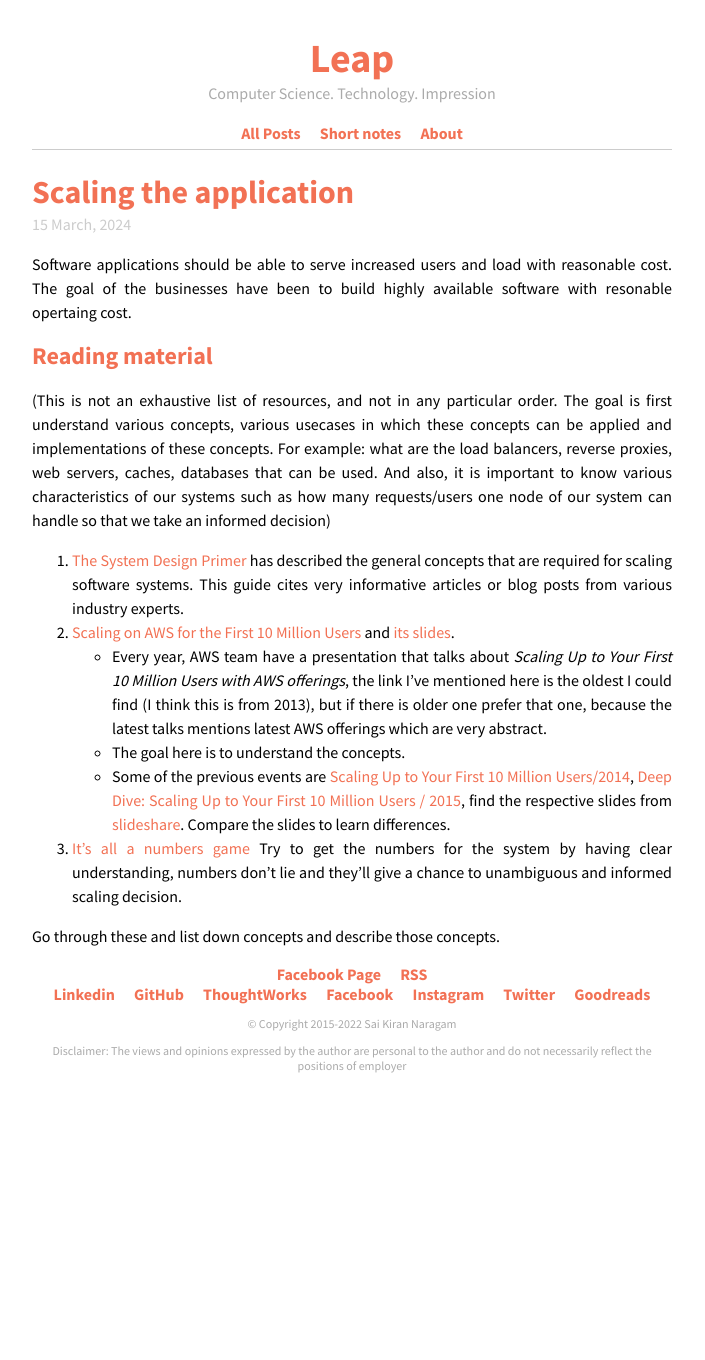
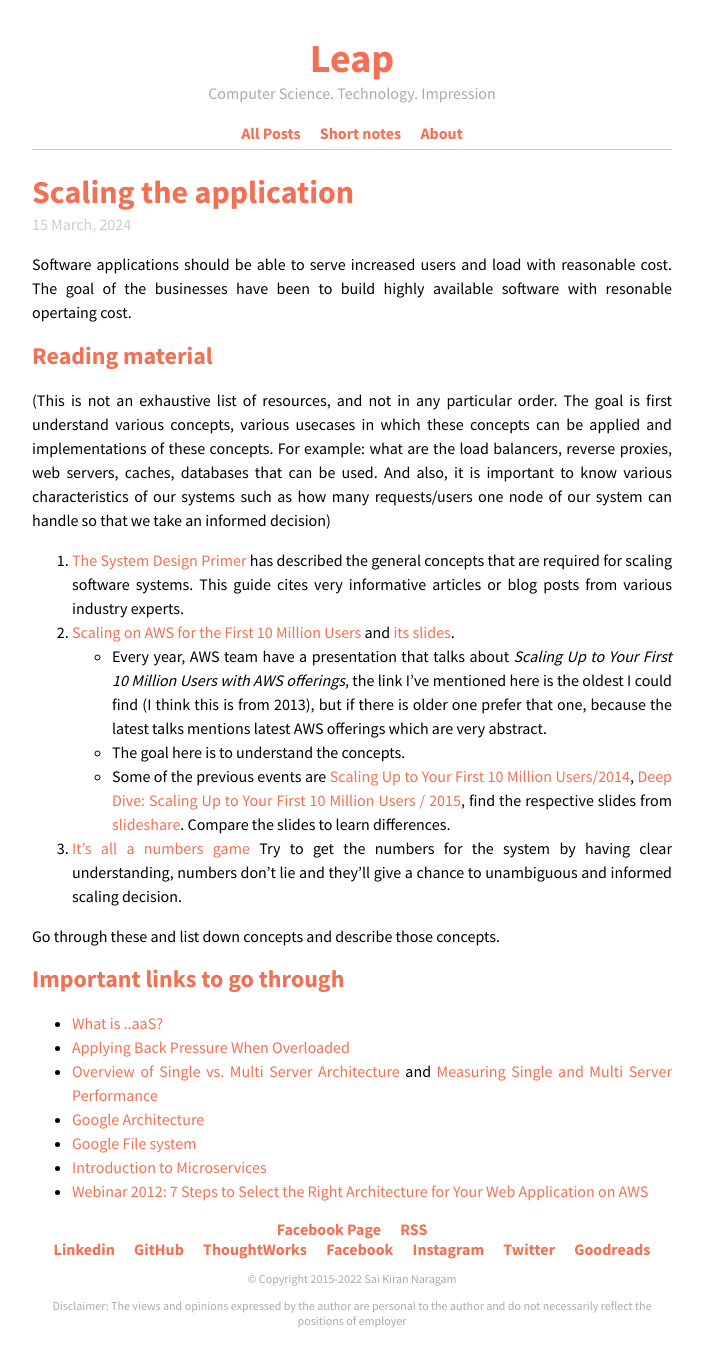
Before and after one commit to nsaikiran/impression, a Jekyll site: the page built from _short_notes/scaling-the-application.md, in a window 1280 px wide. Shown: the whole page, without its empty margins (288-993 px from the left). Built offline with Jekyll 4.4.1, drawn with Linux system fonts in a browser that asks for light colours; comment, search, counter and statistics services are not loaded; before the commit the page ends 1105 px from its top, so only the background shows below that.

Commit message:
add links

```diff
--- a/_short_notes/scaling-the-application.md
+++ b/_short_notes/scaling-the-application.md
@@ -19,3 +19,12 @@ Software applications should be able to serve increased users and load with reas
 3. [It's all a numbers game](https://www.youtube.com/watch?v=1KRYH75wgy4) Try to get the numbers for the system by having clear understanding, numbers don't lie and they'll give a chance to unambiguous and informed scaling decision.
 
 Go through these and list down concepts and describe those concepts.
+
+## Important links to go through
+- [What is ..aaS?](https://web.archive.org/web/20190327064546/http://www.lecloud.net/post/11380869305/what-is-aas)
+- [Applying Back Pressure When Overloaded](https://mechanical-sympathy.blogspot.com/2012/05/apply-back-pressure-when-overloaded.html)
+- [Overview of Single vs. Multi Server Architecture](https://lethain.com/overview-of-single-vs-multi-server-architecture/) and [Measuring Single and Multi Server Performance](https://lethain.com/measuring-server-performance-single-vs-multi/)
+- [Google Architecture](https://highscalability.com/google-architecture/)
+- [Google File system](https://research.google/pubs/the-google-file-system/)
+- [Introduction to Microservices]( https://www.nginx.com/blog/introduction-to-microservices/)
+- [Webinar 2012: 7 Steps to Select the Right Architecture for Your Web Application on AWS](https://www.youtube.com/watch?v=Ypwi1Ics91Y)
```
